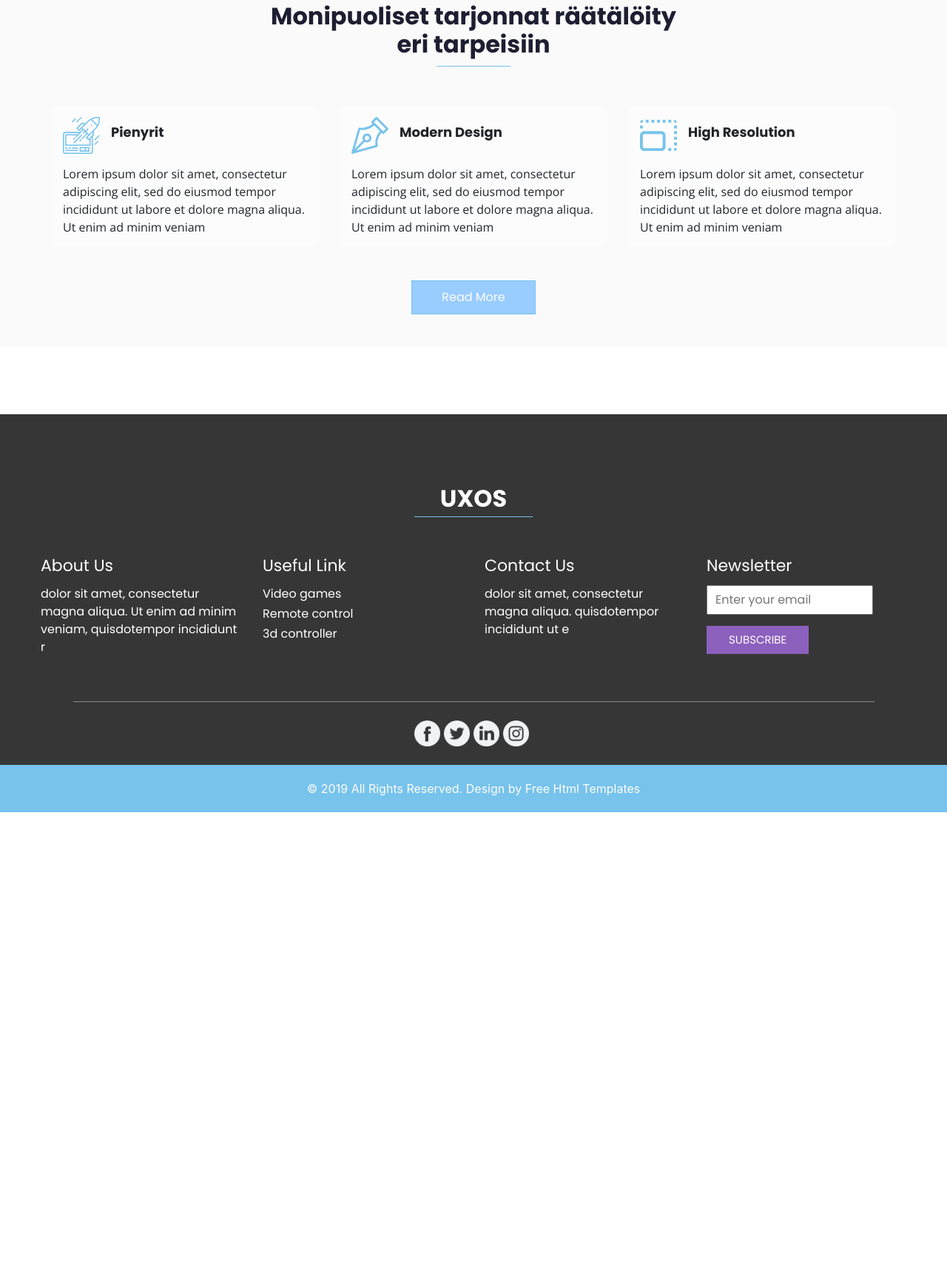
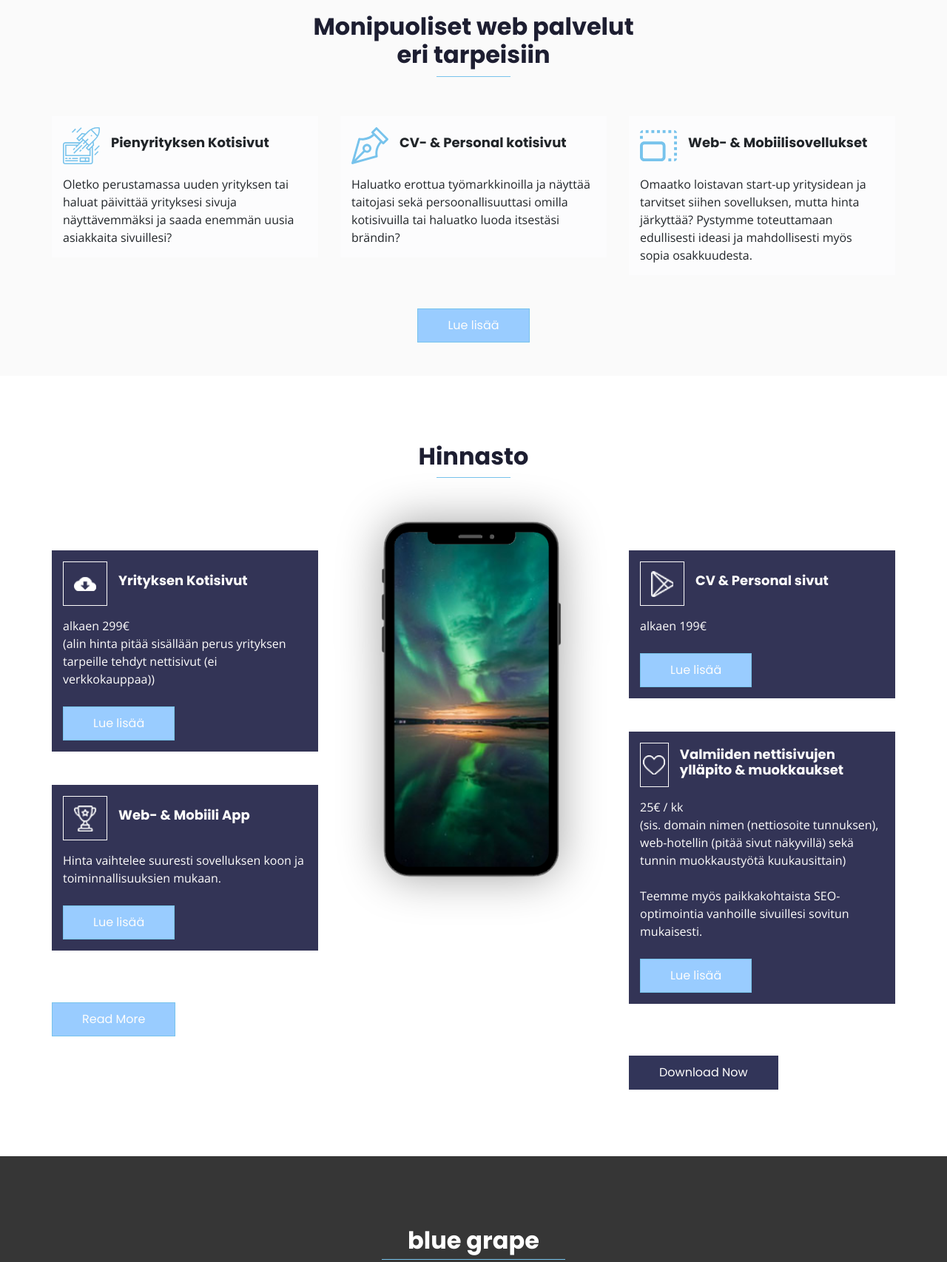
Before and after one commit to ehellgre/templatewebsite, a plain HTML site: page palvelut.html in a window 1280 px wide. Shown: the part 213-1919 px from the top of the page at 74% size. Before the commit the page ends 1311 px from the top, so only its background shows below. Drawn offline with nearby package versions, Linux system fonts and the light colour scheme.

Commit message:
lisäyksiä

```diff
--- a/palvelut.html
+++ b/palvelut.html
@@ -14,7 +14,7 @@
   <meta name="description" content="" />
   <meta name="author" content="" />
 
-  <title>UXOS</title>
+  <title>Palvelut</title>
 
   <!-- slider stylesheet -->
   <link rel="stylesheet" type="text/css" href="https://cdnjs.cloudflare.com/ajax/libs/OwlCarousel2/2.1.3/assets/owl.carousel.min.css" />
@@ -24,6 +24,9 @@
 
   <!-- fonts style -->
   <link href="https://fonts.googleapis.com/css?family=Open+Sans:400,700|Poppins:400,700|Raleway:400,700&display=swap" rel="stylesheet" />
+
+  <!-- icons -->
+  <link rel="stylesheet" href="https://cdnjs.cloudflare.com/ajax/libs/font-awesome/4.7.0/css/font-awesome.min.css">
 
   <!-- Custom styles for this template -->
   <link href="css/style.css" rel="stylesheet" />
@@ -39,7 +42,7 @@
         <nav class="navbar navbar-expand-lg custom_nav-container">
           <a class="navbar-brand" href="index.html">
             <span>
-              BLUE GRAPE
+              <img src="images/bluegrapelogo2-removebg-preview.png" id="bglogo"/>
             </span>
           </a>
 
@@ -71,7 +74,7 @@
     <div class="container">
       <div class="heading_container">
         <h2>
-          Monipuoliset tarjonnat räätälöity <br />
+          Monipuoliset web palvelut <br />
           eri tarpeisiin
         </h2>
       </div>
@@ -81,6 +84,7 @@
         <div class="col-md-4">
           <div class="box">
             <div class="head-box">
+              <!-- SVG PIC 1 -->
               <div class="img-box">
                 <svg height="512pt" viewBox="0 0 512 512.08926" width="512pt" xmlns="http://www.w3.org/2000/svg">
                   <path d="m383.808594 117.007812 11.316406-11.3125 11.3125 11.3125-11.3125 11.3125zm0 0" />
@@ -99,17 +103,15 @@
                   <path d="m226.390625 330.429688 22.628906-22.625 11.3125 11.3125-22.628906 22.628906zm0 0" />
                   <path d="m232.042969 480.089844h136v-64h-136zm88-48h32v32h-32zm-72 0h56v32h-56zm0 0" />
                 </svg>
-
+                <!-- END OF SVG PIC 1 -->
               </div>
               <h6>
-                Pienyrit
+                Pienyrityksen Kotisivut
               </h6>
             </div>
             <div class="detail-box">
               <p>
-                Lorem ipsum dolor sit amet, consectetur adipiscing elit, sed
-                do eiusmod tempor incididunt ut labore et dolore magna aliqua.
-                Ut enim ad minim veniam
+                Oletko perustamassa uuden yrityksen tai haluat päivittää yrityksesi sivuja näyttävemmäksi ja saada enemmän uusia asiakkaita sivuillesi?
               </p>
             </div>
           </div>
@@ -124,14 +126,12 @@
                 </svg>
               </div>
               <h6>
-                Modern Design
+                CV- & Personal kotisivut
               </h6>
             </div>
             <div class="detail-box">
               <p>
-                Lorem ipsum dolor sit amet, consectetur adipiscing elit, sed
-                do eiusmod tempor incididunt ut labore et dolore magna aliqua.
-                Ut enim ad minim veniam
+                Haluatko erottua työmarkkinoilla ja näyttää taitojasi sekä persoonallisuuttasi omilla kotisivuilla tai haluatko luoda itsestäsi brändin?
               </p>
             </div>
           </div>
@@ -199,14 +199,13 @@
 
               </div>
               <h6>
-                High Resolution
+                Web- & Mobiilisovellukset
               </h6>
             </div>
             <div class="detail-box">
               <p>
-                Lorem ipsum dolor sit amet, consectetur adipiscing elit, sed
-                do eiusmod tempor incididunt ut labore et dolore magna aliqua.
-                Ut enim ad minim veniam
+                Omaatko loistavan start-up yritysidean ja tarvitset siihen sovelluksen, mutta hinta järkyttää?
+                Pystymme toteuttamaan edullisesti ideasi ja mahdollisesti myös sopia osakkuudesta.
               </p>
             </div>
           </div>
@@ -214,19 +213,138 @@
       </div>
     </div>
     <div class="d-flex justify-content-center">
-      <a href="">
-        Read More
+      <a href="palvelutopen.html">
+        Lue lisää
       </a>
     </div>
   </section>
 
   <!-- end feature section -->
 
+  <!-- download section -->
+
+  <section class="download_section layout_padding-bottom">
+    <div class="container">
+      <div class="heading_container">
+        <h2>
+          Hinnasto
+        </h2>
+      </div>
+      <div class="layout_padding2-top">
+        <div class="row">
+          <div class="col-md-4">
+            <div class="box">
+              <div class="head-box">
+                <div class="img-box">
+                  <img src="images/cloud-download.png" alt="" />
+                </div>
+                <h6>
+                  Yrityksen Kotisivut
+                </h6>
+              </div>
+              <div class="detail-box">
+                <p>
+                  alkaen 299€ <br>
+                  (alin hinta pitää sisällään perus yrityksen tarpeille tehdyt nettisivut (ei verkkokauppaa))
+                </p>
+                <div>
+                  <a href="" class="btn-1">
+                    Lue lisää
+                  </a>
+                </div>
+              </div>
+            </div>
+            <div class="box">
+              <div class="head-box">
+                <div class="img-box">
+                  <img src="images/trophy_.png" alt="" />
+                </div>
+                <h6>
+                  Web- & Mobiili App
+                </h6>
+              </div>
+              <div class="detail-box">
+                <p>
+                  Hinta vaihtelee suuresti sovelluksen koon ja toiminnallisuuksien mukaan.
+                </p>
+                <div>
+                  <a href="" class="btn-1">
+                    Lue lisää
+                  </a>
+                </div>
+              </div>
+            </div>
+            <div>
+              <a href="" class="btn-1">
+                Read More
+              </a>
+            </div>
+          </div>
+          <div class="col-md-4">
+            <div class="main-img-box">
+              <img src="images/auroraphoto.png" alt="" />
+            </div>
+          </div>
+          <div class="col-md-4">
+            <div class="box">
+              <div class="head-box">
+                <div class="img-box">
+                  <img src="images/playstore.png" alt="" />
+                </div>
+                <h6>
+                  CV & Personal sivut
+                </h6>
+              </div>
+              <div class="detail-box">
+                <p>
+                  alkaen 199€ <br>
+                </p>
+                <div>
+                  <a href="" class="btn-1">
+                    Lue lisää
+                  </a>
+                </div>
+              </div>
+            </div>
+            <div class="box">
+              <div class="head-box">
+                <div class="img-box">
+                  <img src="images/heart.png" alt="" />
+                </div>
+                <h6>
+                  Valmiiden nettisivujen ylläpito & muokkaukset
+                </h6>
+              </div>
+              <div class="detail-box">
+                <p>
+                  25€ / kk <br>
+                  (sis. domain nimen (nettiosoite tunnuksen), web-hotellin (pitää sivut näkyvillä) sekä tunnin muokkaustyötä kuukausittain) <br> <br>
+
+                  Teemme myös paikkakohtaista SEO-optimointia vanhoille sivuillesi sovitun mukaisesti.
+                </p>
+                <div>
+                  <a href="" class="btn-1">
+                    Lue lisää
+                  </a>
+                </div>
+              </div>
+            </div>
+            <div>
+              <a href="" class="btn-2">
+                Download Now
+              </a>
+            </div>
+          </div>
+        </div>
+      </div>
+    </div>
+  </section>
+
   <!-- info section -->
   <section class="info_section layout_padding-top">
     <div class="info_logo-box">
       <h2>
-        UXOS
+        blue grape
       </h2>
     </div>
     <div class="container layout_padding2">
@@ -291,21 +409,28 @@
     <div class="container">
       <div class="social_container">
 
-        <div class="social-box">
-          <a href="">
-            <img src="images/fb.png" alt="">
-          </a>
+                    <!-- start icons -->
+                    <div class="icons-top social-box">
+                      <!-- INSTAGRAM -->
+                    <a href="#" class="icon-top icon--instagram">
+                      <i class="fa fa-instagram"></i>
+                    </a>
 
-          <a href="">
-            <img src="images/twitter.png" alt="">
-          </a>
-          <a href="">
-            <img src="images/linkedin.png" alt="">
-          </a>
-          <a href="">
-            <img src="images/instagram.png" alt="">
-          </a>
-        </div>
+                    <!-- TWITTER -->
+                    <a href="#" class="icon-top icon--twitter">
+                      <i class="fa fa-twitter"></i>
+                    </a>
+                    <!-- WHATSAPP -->
+                    <a href="#" class="icon-top icon--whatsapp">
+                      <i class="fa fa-whatsapp"></i>
+                    </a>
+                    <!-- FACEBOOK -->
+                    <a href="#" class="icon-top icon--facebook">
+                      <i class="fa fa-facebook"></i>
+                    </a>
+                  </div>
+                  <!-- end icons -->
+
       </div>
     </div>
   </section>
@@ -314,8 +439,7 @@
   <!-- footer section -->
   <section class="container-fluid footer_section">
     <p>
-      &copy; 2019 All Rights Reserved. Design by
-      <a href="https://html.design/">Free Html Templates</a>
+      &copy; 2022 blue grape
     </p>
   </section>
   <!-- footer section -->
```
Also changed, not shown: index.html (+22 -14 lines), palvelutopen.html (added, +319 -0 lines), js/main.js (added), thankyou.html (added).
